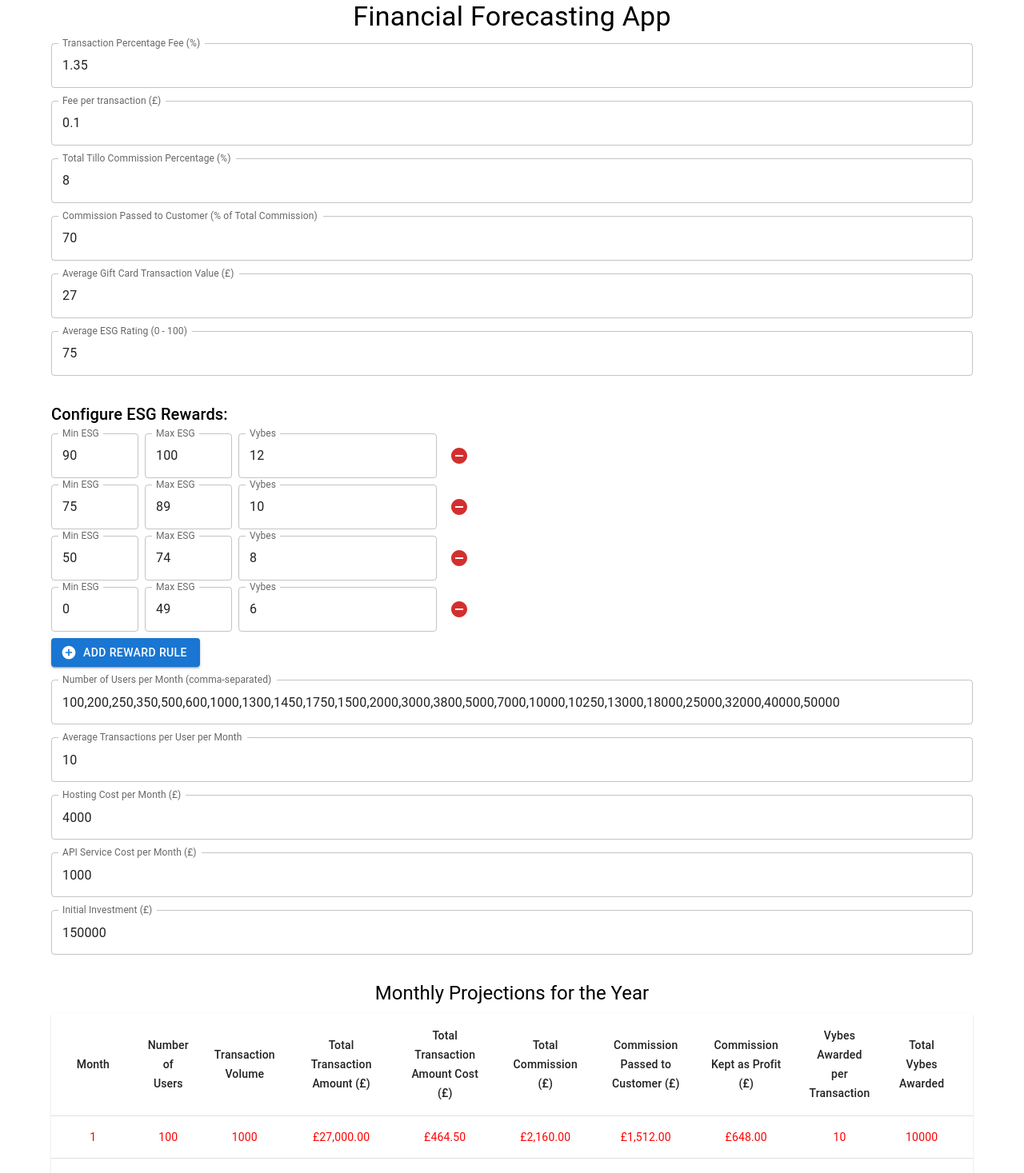
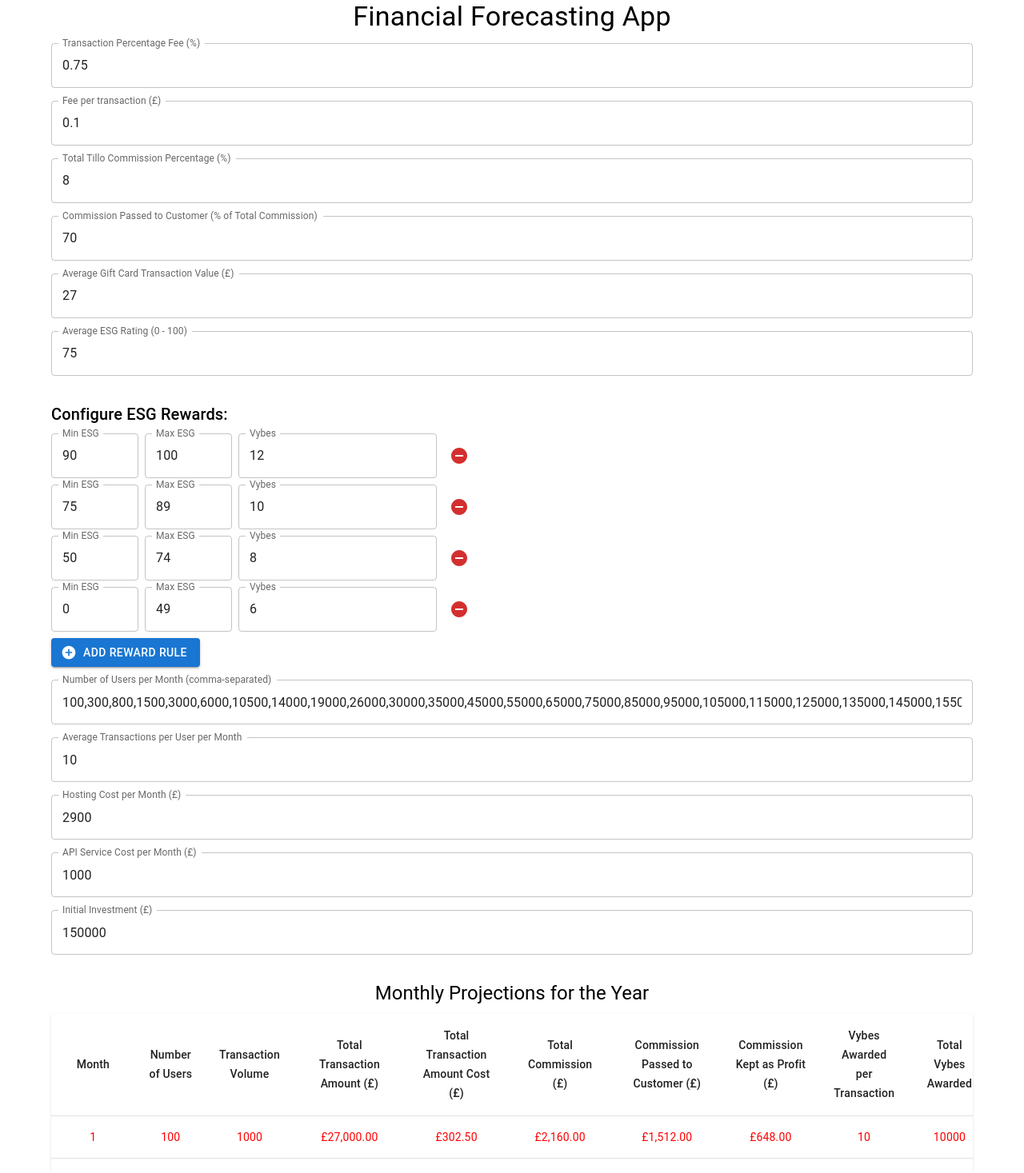
Before and after one commit to michaeltrestianu/projections, a React (Create React App) app: page / in a window 1280 px wide. Shown: the top 1467 px of the page at 80% size. Built offline with nearby package versions, Linux system fonts and the light colour scheme.

Commit message:
MISC update defaults

```diff
--- a/src/App.tsx
+++ b/src/App.tsx
@@ -17,7 +17,7 @@ interface VybesReward {
 }
 
 const App: React.FC = () => {
-  const [costPercentage, setCostPercentage] = useState<number>(1.35);
+  const [costPercentage, setCostPercentage] = useState<number>(0.75);
   const [feePerTransaction, setFeePerTransaction] = useState<number>(0.1);
   const [totalCommissionPercentage, setTotalCommissionPercentage] =
     useState<number>(8);
@@ -29,14 +29,13 @@ const App: React.FC = () => {
     useState<number>(27);
   const [averageESGRating, setAverageESGRating] = useState<number>(75);
   const [numberOfUsersPerMonth, setNumberOfUsersPerMonth] = useState<number[]>([
-    100, 200, 250, 350, 500, 600, 1000, 1300, 1450, 1750, 1500, 2000, 3000,
-    3800, 5000, 7000, 10000, 10250, 13000, 18000, 25000, 32000, 40000, 50000,
+    100,300, 800, 1500, 3000, 6000, 10500, 14000, 19000, 26000, 30000, 35000, 45000, 55000,65000,75000,85000,95000, 105000, 115000, 125000, 135000,145000,155000
   ]);
   const [
     averageTransactionsPerUserPerMonth,
     setAverageTransactionsPerUserPerMonth,
   ] = useState<number>(10);
-  const [hostingCostPerMonth, setHostingCostPerMonth] = useState<number>(4000);
+  const [hostingCostPerMonth, setHostingCostPerMonth] = useState<number>(2900);
   const [apiServiceCostPerMonth, setApiServiceCostPerMonth] =
     useState<number>(1000);
   const [initialInvestment, setInitialInvestment] = useState<number>(150000);
@@ -92,7 +91,6 @@ const App: React.FC = () => {
           mb: 4,
         }}
       >
-        {/* Existing input fields */}
         <TextField
           label="Transaction Percentage Fee (%)"
           type="number"
```
